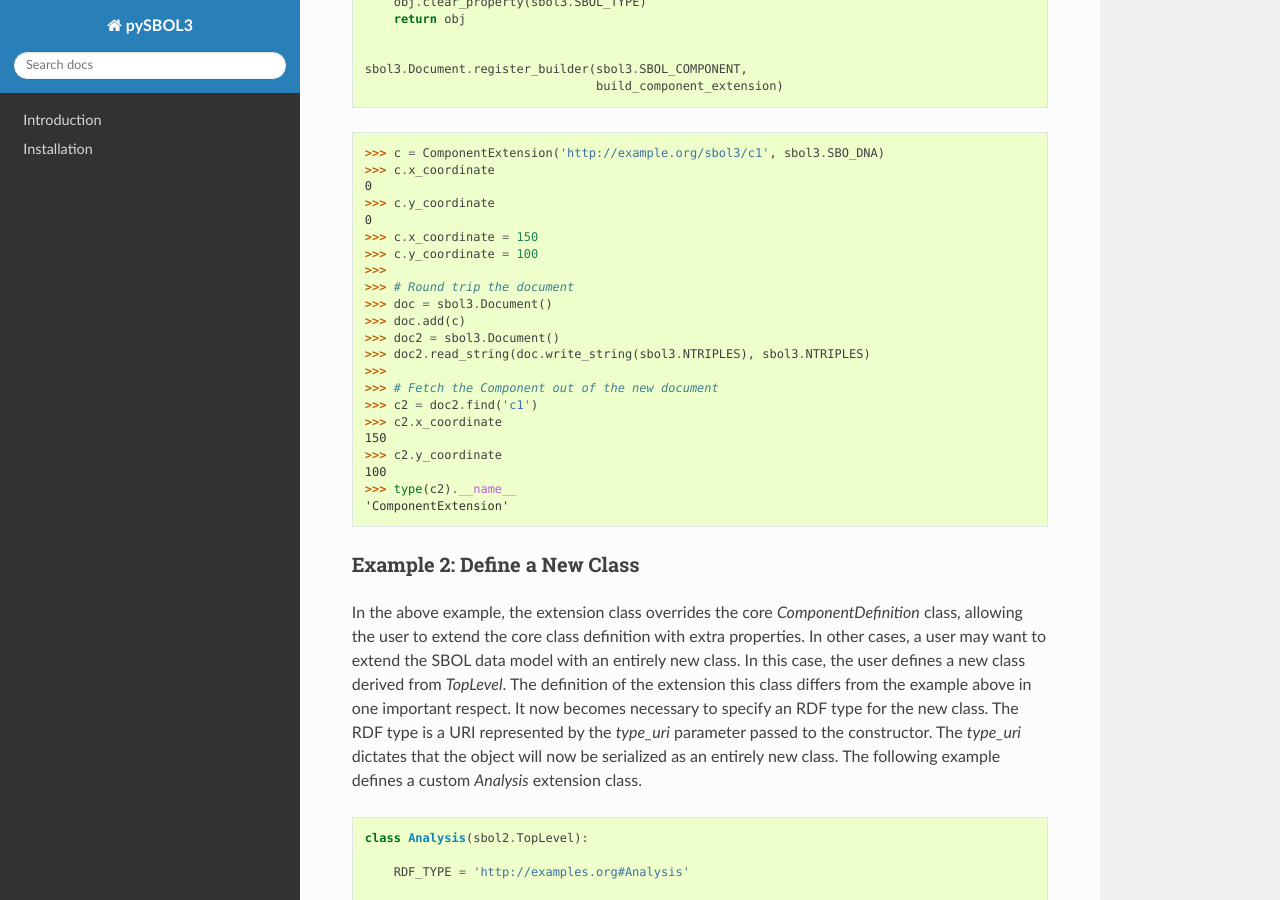
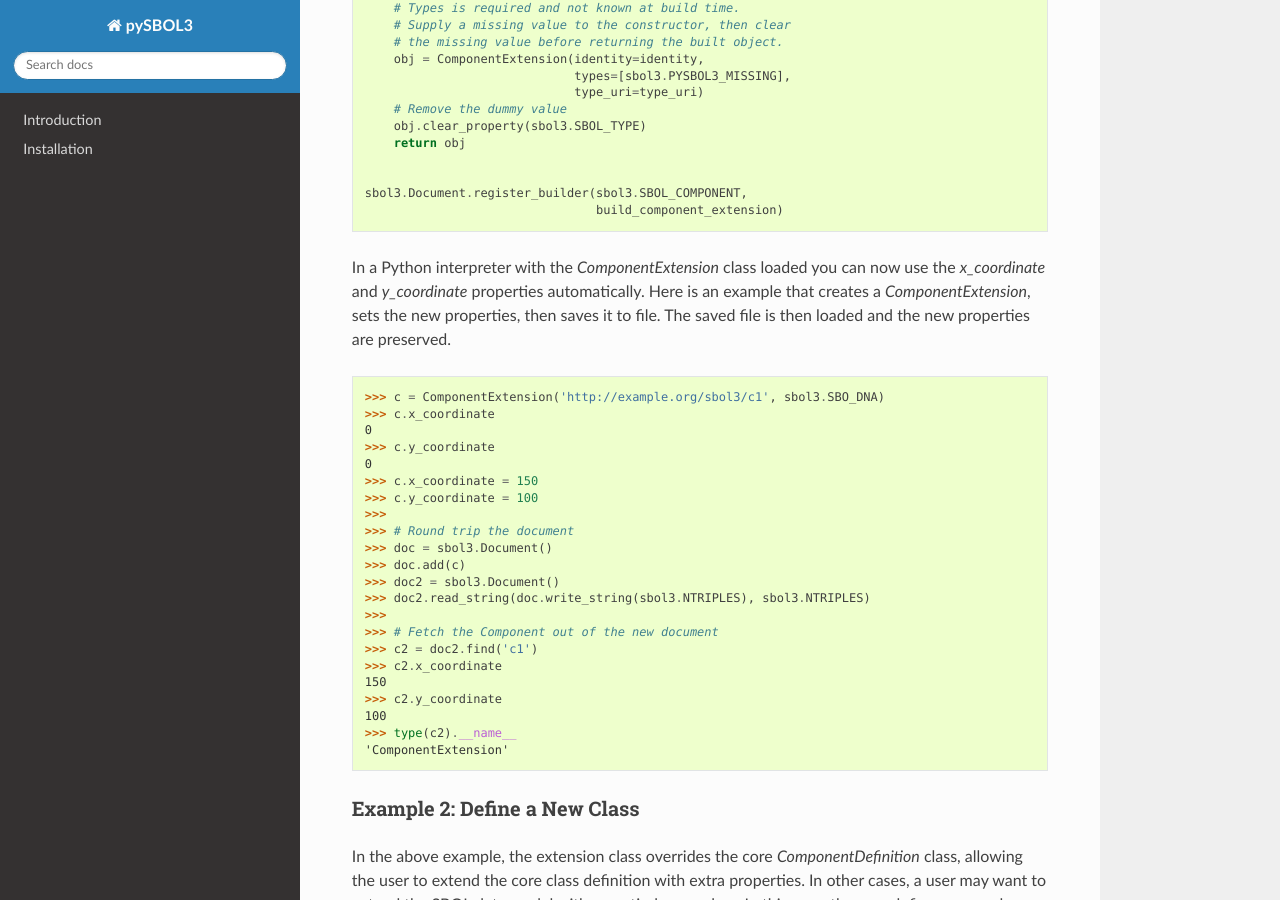
Before and after one commit to SynBioDex/pySBOL3, a Sphinx documentation site: the page built from docs/extensions.rst, in a window 1280 px wide and 900 px high, scrolled down 3567 px. Built offline with Sphinx 7.4.7 and the Read the Docs theme 2.0.0, drawn with Linux system fonts in a browser that asks for light colours.

Commit message:
Polishing example 1

```diff
--- a/docs/extensions.rst
+++ b/docs/extensions.rst
@@ -186,6 +186,10 @@
 now represented as a `ComponentExtension` rather than a
 `Component`.
 
+.. literalinclude:: ../examples/compext.py
+  :language: python
+
+
 .. code:: python
 
     import sbol3
@@ -220,6 +224,11 @@
 
 .. end
 
+In a Python interpreter with the `ComponentExtension` class loaded you
+can now use the `x_coordinate` and `y_coordinate` properties
+automatically. Here is an example that creates a `ComponentExtension`,
+sets the new properties, then saves it to file. The saved file is then
+loaded and the new properties are preserved.
 
 .. code:: python
 
```
Also changed, not shown: 1 other file.
